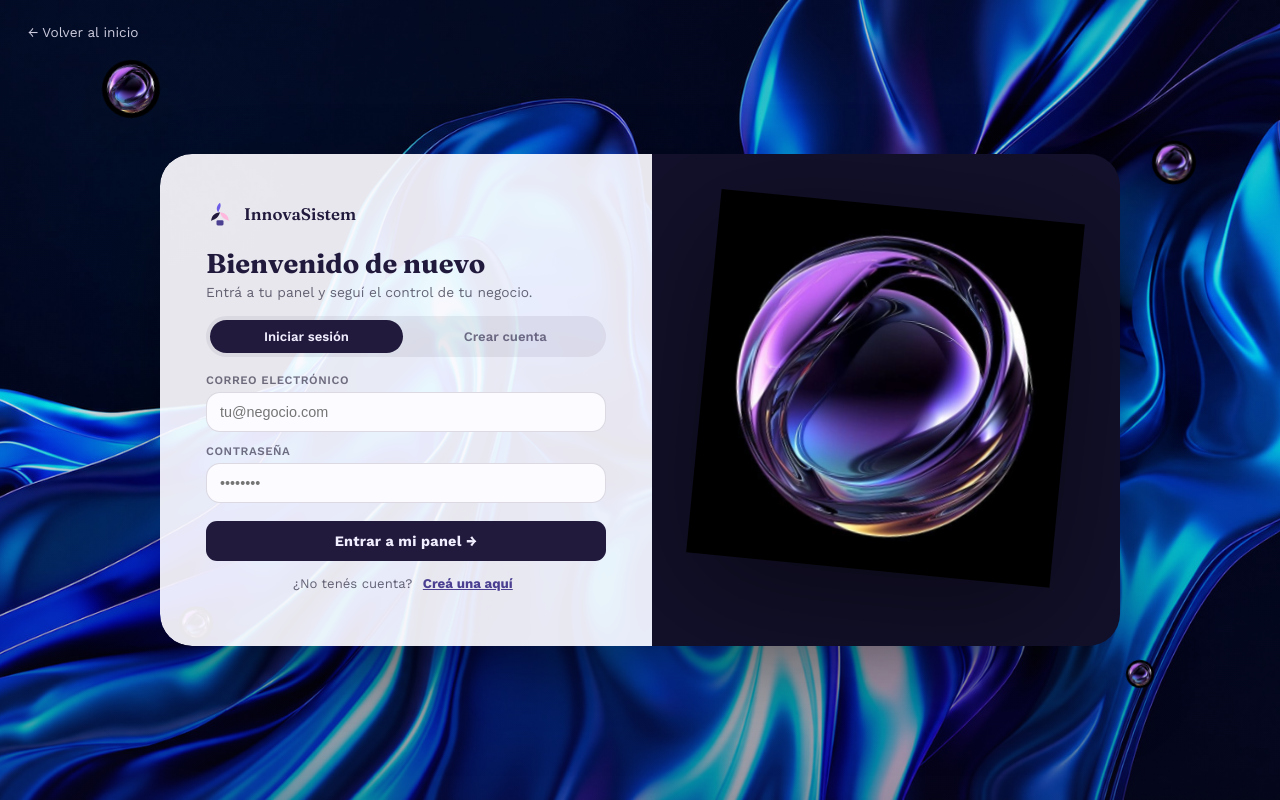
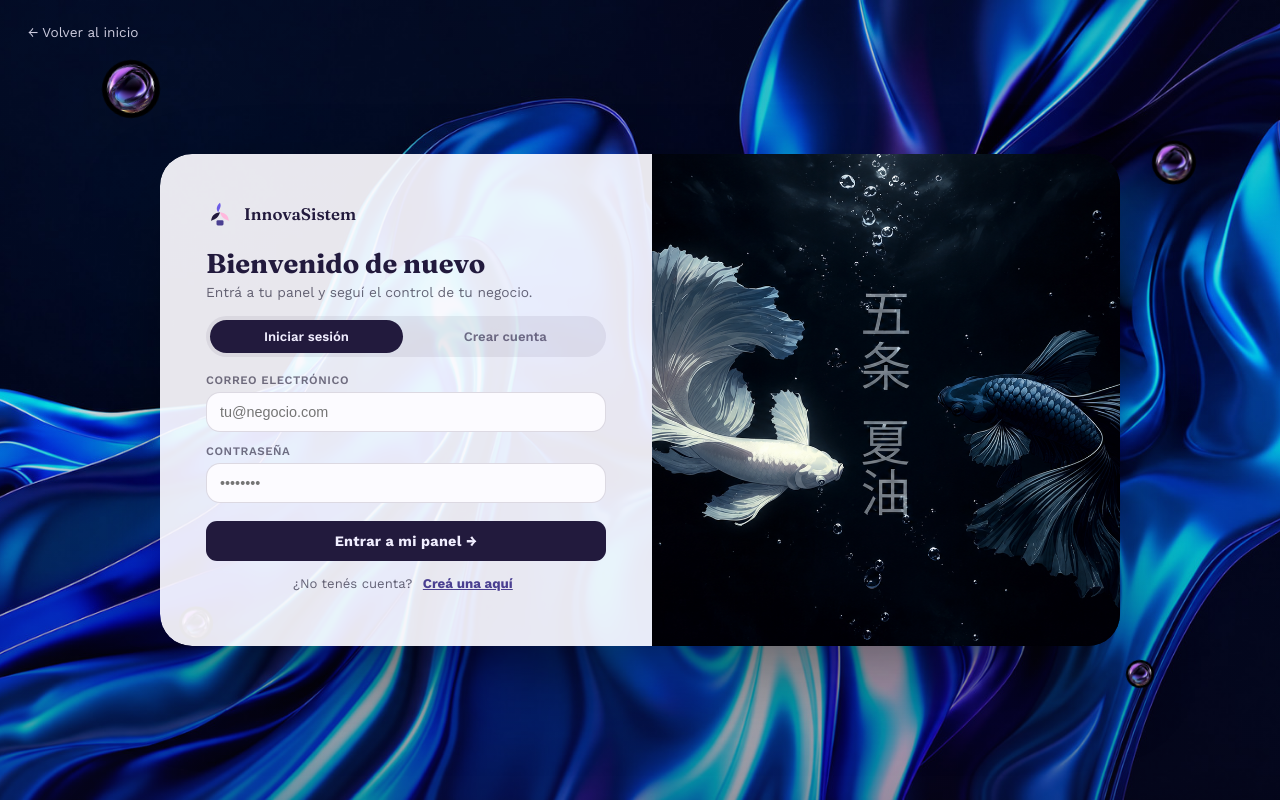
Before and after one commit to johansandoval2020-crypto/InnovaSistem, a PHP site: page /login.html in a window 1280 px wide. Run offline with PHP 8.4, Linux system fonts and the light colour scheme.

Commit message:
Usar foto de peces koi en el panel del login, no el orbe
El usuario aclaro que la imagen que queria en el cuadro lateral del
login era la segunda foto (los dos peces betta), no la tercera (el
orbe). El orbe se sigue usando solo para los mini-orbes decorativos.

Co-Authored-By: Claude Sonnet 5 <noreply@anthropic.com>

```diff
--- a/login.css
+++ b/login.css
@@ -118,10 +118,9 @@ button{font-family:inherit;cursor:pointer;border:none;background:none;}
 .switch-line button{color:var(--midnight);font-weight:700;text-decoration:underline;}
 
 .auth-art-panel{
-  position:relative;overflow:hidden;background:#12102A;
-  display:flex;align-items:center;justify-content:center;
+  position:relative;overflow:hidden;background:#0A0A14;
 }
-.auth-art-panel .art-photo{width:78%;height:78%;object-fit:contain;object-position:center;filter:drop-shadow(0 30px 60px rgba(0,0,0,.5));animation:orb-float 9s ease-in-out infinite;}
+.auth-art-panel .art-photo{width:100%;height:100%;object-fit:cover;object-position:center;}
 
 @media (max-width:820px){
   .auth-card{grid-template-columns:1fr;max-width:440px;}
--- a/login.html
+++ b/login.html
@@ -88,7 +88,7 @@
   </div>
 
   <div class="auth-art-panel">
-    <img src="imagenes/orbe.png" alt="Orbe de cristal" class="art-photo">
+    <img src="imagenes/ois.png" alt="Peces koi" class="art-photo">
   </div>
 </div>
 
```
